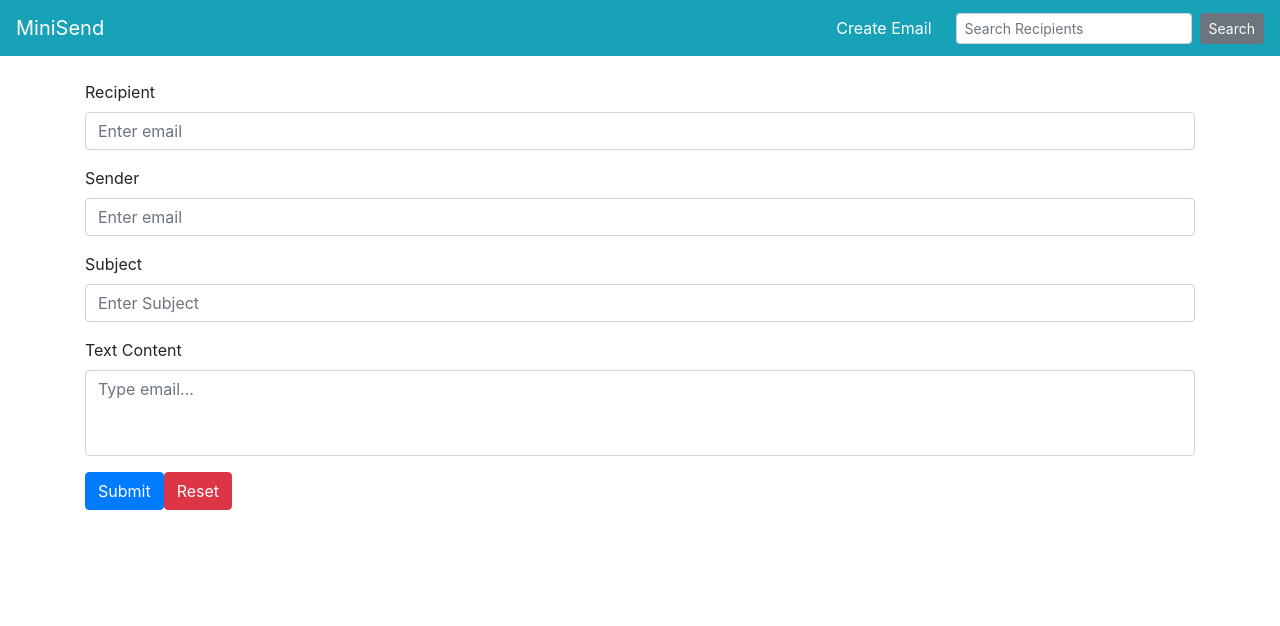
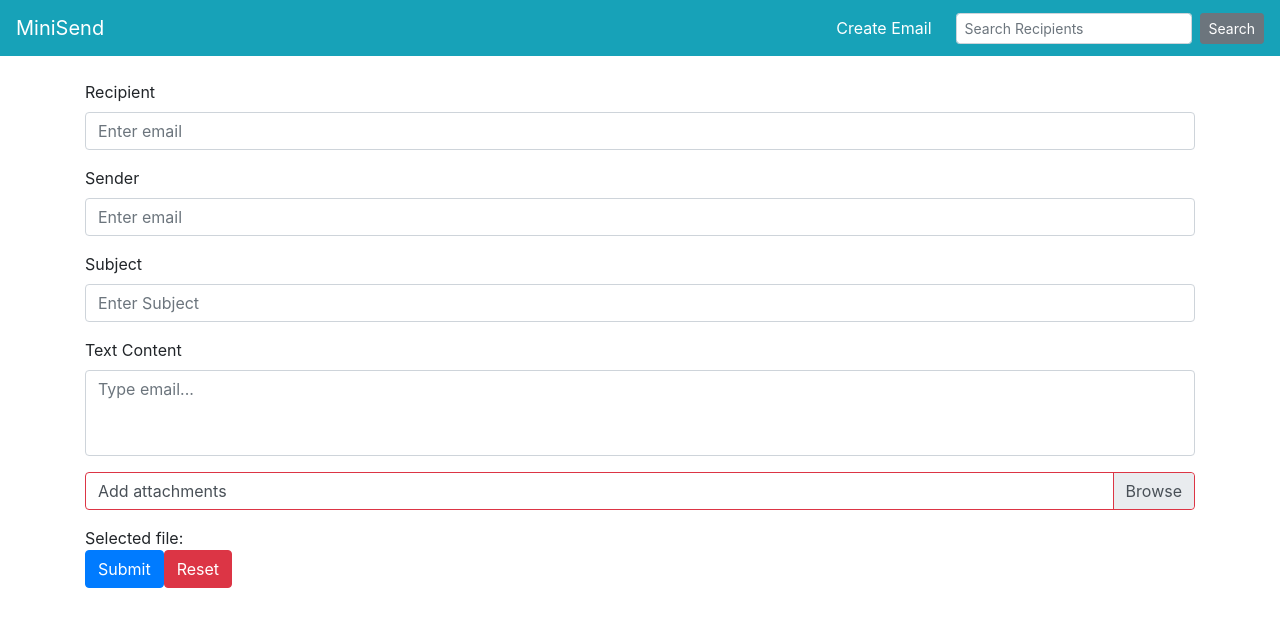
Before and after one commit to nellytadi/MiniSend, a Vue app in the folder web/: page /create in a window 1280 px wide. Shown: the top 626 px of the page. Built offline with nearby package versions, Linux system fonts and the light colour scheme.

Commit message:
Added attachments  to create email frontend

```diff
--- a/web/src/views/Create.vue
+++ b/web/src/views/Create.vue
@@ -57,6 +57,16 @@
       ></b-form-textarea>
       </b-form-group>
 
+      <b-form-file
+          v-model="form.attachments"
+          :state="Boolean(form.attachments)"
+          placeholder="Add attachments"
+          drop-placeholder="Drop file here..."
+          multiple
+      ></b-form-file>
+      <div class="mt-3">Selected file: {{ form.attachments ? form.attachments.name : '' }}</div>
+
+
       <b-button type="submit" variant="primary">Submit</b-button>
       <b-button type="reset" variant="danger">Reset</b-button>
     </b-form>
@@ -76,29 +86,45 @@
         to: '',
         from: '',
         subject: '',
-        text_content: ''
+        text_content: '',
+        attachments: null,
       },
       showDismissibleAlert: false
     }
   },
   methods: {
     onSubmit(event) {
-      event.preventDefault()
+      event.preventDefault();
+
+      let formData = new FormData();
+
+      formData.append( 'to',this.form.to);
+      formData.append( 'from',this.form.from);
+      formData.append( 'subject',this.form.subject);
+      formData.append( 'text_content',this.form.text_content);
+      formData.append( 'html_content',this.form.text_content);
+
+      for( let i = 0; i < this.form.attachments.length; i++ ){
+
+        let file = this.form.attachments[i];
+        formData.append('attachments[' + i + ']', file);
+
+      }
 
       axios({
         method: "post",
         url: process.env.VUE_APP_API_URL+'/email/store',
-        data: {
-          to: this.form.to,
-          from: this.form.from,
-          subject: this.form.subject,
-          text_content: this.form.text_content,
-          html_content: this.form.text_content
+        data: formData,
+        headers: {
+          'Content-Type': 'multipart/form-data'
         }
       }).then(response => {
+
         console.log(response.data)
+
         this.showDismissibleAlert=true
         this.onReset(event)
+
       }).catch(function (response) {
         console.log(response);
       })
@@ -110,6 +136,7 @@
       this.form.from = ''
       this.form.subject = ''
       this.form.text_content = ''
+      this.form.attachments = null
 
     }
   }
```
